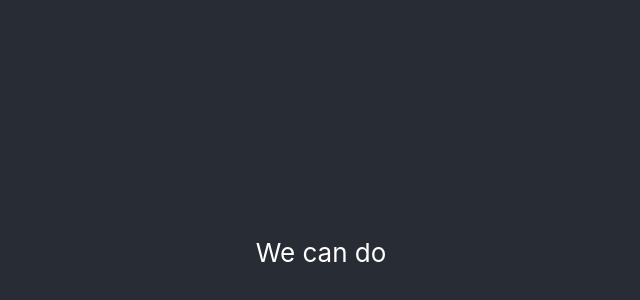
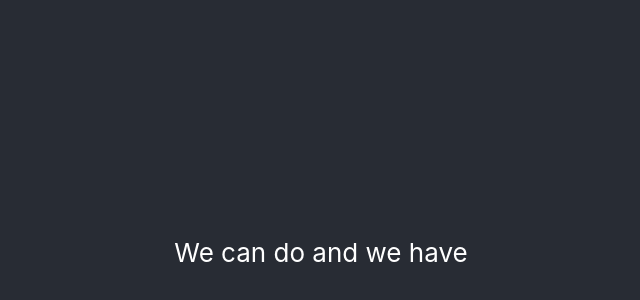
Before and after one commit to kamaldeol2013/jb, a React (Create React App) app: page / in a window 1280 px wide. Shown: the part 148-448 px from the top of the page, without its empty margins (319-959 px from the left). Built offline with nearby package versions, Linux system fonts and the light colour scheme.

Commit message:
Test for demo

```diff
--- a/src/App.js
+++ b/src/App.js
@@ -5,7 +5,7 @@ function App() {
   return (
     <div className="App">
       <header className="App-header">
-        We can do
+        We can do and we have
       </header>
     </div>
   );
```
